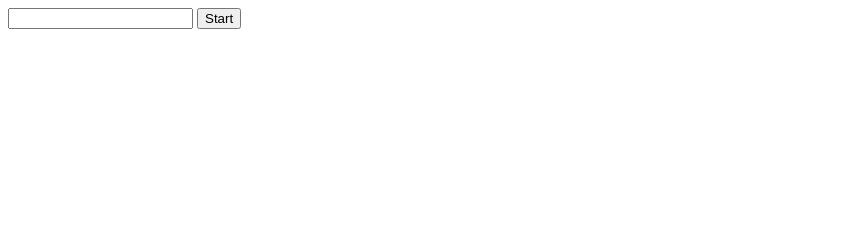
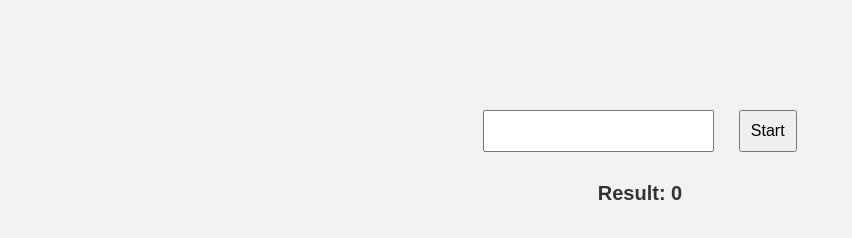
Before and after one commit to acciojob/transforming-data-with-promise-chaining-Mech-Kal, a website: page main.html in a window 1280 px wide. Both pictures are taken after a click on the button "Start". Shown: the whole page, without its empty margins (0-852 px from the left). Drawn offline with Linux system fonts and the light colour scheme.

Commit message:
created a submission

```diff
--- a/script.js
+++ b/script.js
@@ -1 +1,38 @@
-//your JS code here. If required.
+// Get elements
+const input = document.getElementById("ip");
+const button = document.getElementById("btn");
+const output = document.getElementById("output");
+
+// Utility function to create delayed promises
+function delayOperation(value, operation, delayTime, message) {
+  return new Promise((resolve) => {
+    setTimeout(() => {
+      const result = operation(value);
+      output.innerText = `${message}: ${result}`;
+      resolve(result);
+    }, delayTime);
+  });
+}
+
+// Event listener for button click
+button.addEventListener("click", () => {
+  const num = Number(input.value);
+  if (isNaN(num)) {
+    output.innerText = "Please enter a valid number!";
+    return;
+  }
+
+  output.innerText = ""; // clear previous results
+
+  // Chain of promises
+  new Promise((resolve) => {
+    setTimeout(() => {
+      output.innerText = `Result: ${num}`;
+      resolve(num);
+    }, 2000);
+  })
+    .then((res) => delayOperation(res, (n) => n * 2, 2000, "Result"))
+    .then((res) => delayOperation(res, (n) => n - 3, 1000, "Result"))
+    .then((res) => delayOperation(res, (n) => n / 2, 1000, "Result"))
+    .then((res) => delayOperation(res, (n) => n + 10, 1000, "Final Result"));
+});
--- a/styles.css
+++ b/styles.css
@@ -1 +1,19 @@
-/*  your css code here. If applicable */
+body {
+  font-family: Arial, sans-serif;
+  background-color: #f2f2f2;
+  text-align: center;
+  margin-top: 100px;
+}
+
+input, button {
+  padding: 10px;
+  margin: 10px;
+  font-size: 16px;
+}
+
+#output {
+  margin-top: 20px;
+  font-size: 20px;
+  font-weight: bold;
+  color: #333;
+}
```
Also changed, not shown: main.html (+1 -2 lines).
